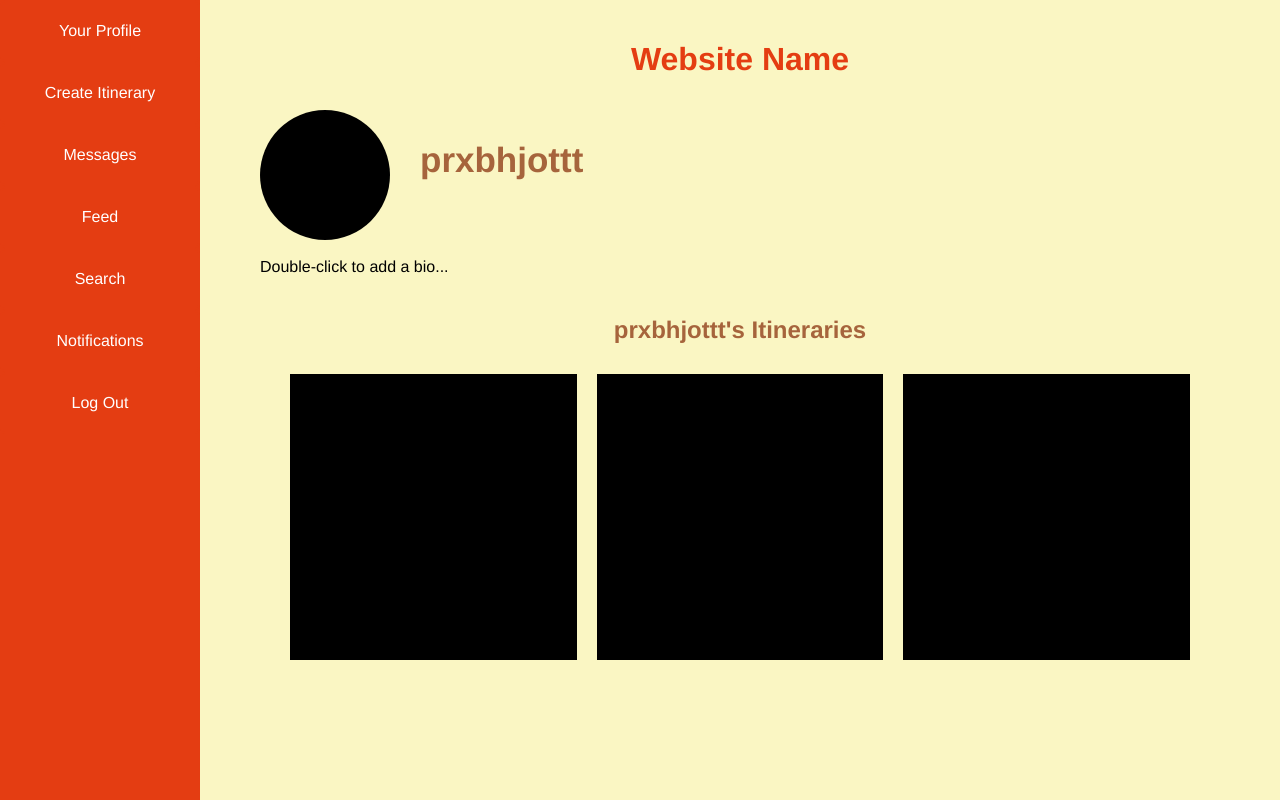
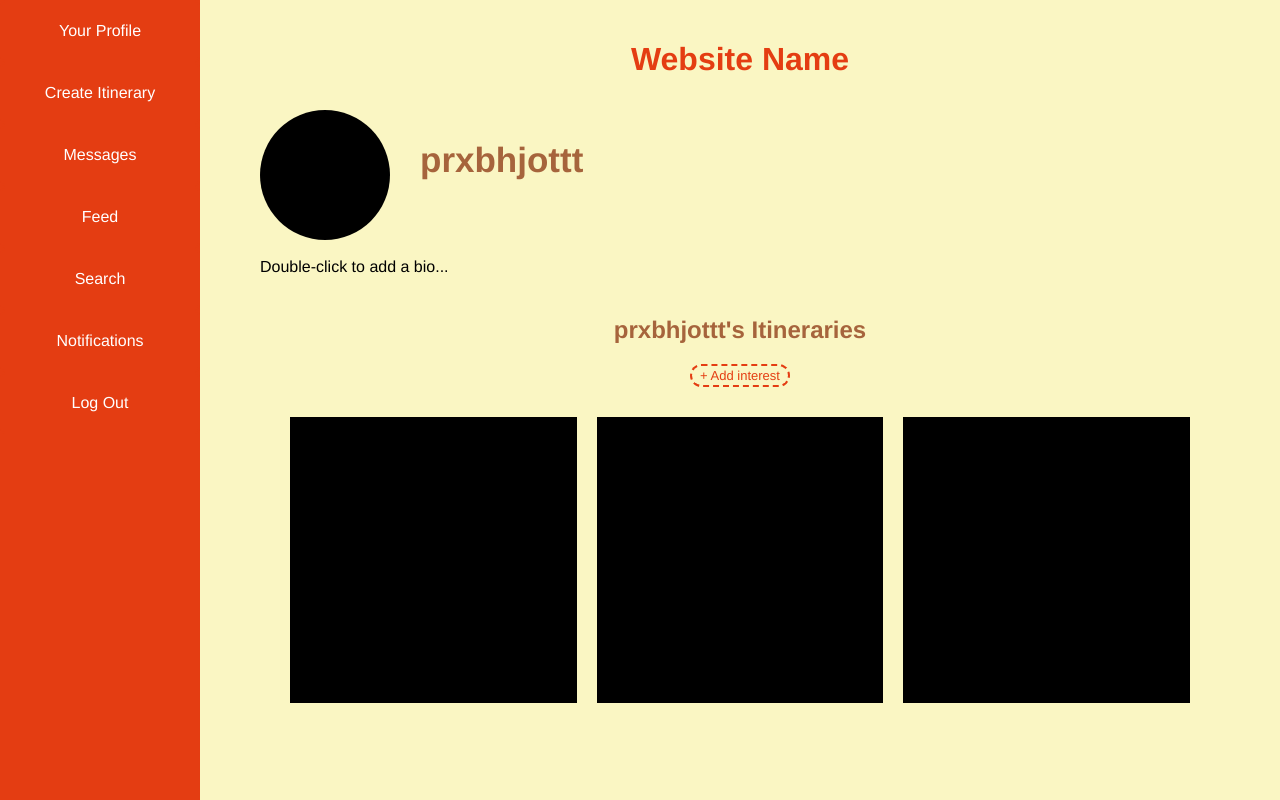
Before and after one commit to laura-camila-av/travel-social-media, a Flask app: page /profile in a window 1280 px wide. Run offline with Flask 3, Linux system fonts and the light colour scheme; a user stored in the database is signed in.

Commit message:
Added interest pills and they save to user db

```diff
--- a/app.py
+++ b/app.py
@@ -23,6 +23,12 @@ class User(db.Model):
     username = db.Column(db.String(50), unique=True, nullable=True)
     bio = db.Column(db.Text, nullable=True)
     avatar_url = db.Column(db.String(255), nullable=True)
+    interest_1 = db.Column(db.String(25), nullable=True)
+    interest_2 = db.Column(db.String(25), nullable=True)
+    interest_3 = db.Column(db.String(25), nullable=True)
+    interest_4 = db.Column(db.String(25), nullable=True)
+    interest_5 = db.Column(db.String(25), nullable=True)
+
 
     def set_password(self, password):
         self.password_hash = generate_password_hash(password)
@@ -51,6 +57,25 @@ def save_bio():
     db.session.commit()
 
     return jsonify({"success": True})
+@app.route('/save-interests', methods=['POST'])
+def save_interests():
+    user_id = session.get("user_id")
+    if not user_id:
+        return jsonify({"error": "Not logged in"}), 401
+
+    data = request.get_json()
+    interests = data.get("interests", [])
+
+    user = User.query.get(user_id)
+    user.interest_1 = interests[0] if len(interests) > 0 else None
+    user.interest_2 = interests[1] if len(interests) > 1 else None
+    user.interest_3 = interests[2] if len(interests) > 2 else None
+    user.interest_4 = interests[3] if len(interests) > 3 else None
+    user.interest_5 = interests[4] if len(interests) > 4 else None
+
+    db.session.commit()
+
+    return jsonify({"success": True})
 
 @app.before_request
 def create_tables():
@@ -68,7 +93,8 @@ def user_profile():
     if not user_id:
         return redirect(url_for('login_page'))
     user = User.query.get(user_id)
-    return render_template('user-profile.html', user=user)
+    interests = [i for i in [user.interest_1, user.interest_2, user.interest_3, user.interest_4, user.interest_5] if i]
+    return render_template('user-profile.html', user=user, interests=interests)
 
 def allowed_file(filename):
     return '.' in filename and filename.rsplit('.', 1)[1].lower() in app.config['ALLOWED_EXTENSIONS']
--- a/static/styles.css
+++ b/static/styles.css
@@ -338,6 +338,63 @@ a:hover, a:active {
     outline: 2px solid #e43d12;
     border-radius: 5px;
     padding: 8px;
+}
+
+.tag {
+    background-color: #e43d12;
+    color: white;
+    font-size: 13px;
+    padding: 2px 8px;
+    border-radius: 20px;
+    height: 20px;
+    display: inline-flex;
+    align-items: center;
+    gap: 6px;
+}
+
+.tag-remove {
+    cursor: pointer;
+    font-size: 11px;
+    opacity: 0.8;
+}
+
+.tag-remove:hover {
+    opacity: 1;
+}
+
+.tag-add {
+    background-color: transparent;
+    color: #e43d12;
+    border: 2px dashed #e43d12;
+    font-size: 13px;
+    padding: 2px 8px;
+    border-radius: 20px;
+    cursor: pointer;
+    display: inline-flex;
+    align-items: center;
+}
+
+.tag-add:hover {
+    background-color: #e43d12;
+    color: white;
+}
+
+.tag-input {
+    border: none;
+    outline: none;
+    background: transparent;
+    color: white;
+    font-size: 13px;
+    width: 80px;
+    max-width: 150px;
+}
+
+.tag-container {
+    display: flex;
+    gap: 10px;
+    flex-wrap: wrap;
+    margin-bottom: 12px;
+    justify-content: center;
 }
 
 /*User Profile Styling END*/
--- a/static/user-profile.js
+++ b/static/user-profile.js
@@ -24,3 +24,101 @@ $('#bio-text').dblclick(function() {
             }
         });
     });
+
+$('#avatar-upload').change(function() {
+    const file = this.files[0];
+    if (!file) return;
+
+    const formData = new FormData();
+    formData.append('avatar', file);
+
+    $.ajax({
+        url: '/upload-avatar',
+        method: 'POST',
+        data: formData,
+        processData: false,
+        contentType: false,
+        success: function(response) {
+            const newSrc = '/static/uploads/' + response.filename + '?t=' + Date.now();
+            if ($('#profile-img').length) {
+                $('#profile-img').attr('src', newSrc);
+            } else {
+                $('.profile-pic-placeholder').replaceWith('<img src="' + newSrc + '" id="profile-img">');
+            }
+        },
+        error: function() {
+            alert('Failed to upload photo, please try again.');
+        }
+    });
+});
+
+function collectAndSaveInterests() {
+    const interests = [];
+    $('#tag-container .tag').each(function() {
+        const text = $(this).clone().children().remove().end().text().trim();
+        if (text) interests.push(text);
+    });
+
+    $.ajax({
+        url: '/save-interests',
+        method: 'POST',
+        contentType: 'application/json',
+        data: JSON.stringify({ interests: interests }),
+        success: function() {
+            console.log('Interests saved');
+        },
+        error: function() {
+            alert('Failed to save interests, please try again.');
+        }
+    });
+}
+
+$('#tag-container').on('click', '.tag-remove', function() {
+    $(this).parent().remove();
+    if ($('#tag-container .tag').length < 5 && $('#tag-add').length === 0) {
+        $('#tag-container').append('<span class="tag-add" id="tag-add">+ Add interest</span>');
+    }
+    collectAndSaveInterests();
+});
+
+$('#tag-container').on('click', '#tag-add', function() {
+    const input = $('<input class="tag-input" maxlength="25" placeholder="interest...">');
+    const newTag = $('<span class="tag"></span>').append(input);
+    $(this).before(newTag);
+    input.focus();
+
+    input.on('keydown', function(e) {
+        if (e.key === 'Enter') {
+            const val = $(this).val().trim();
+            if (val) {
+                const removeBtn = $('<span class="tag-remove">✕</span>');
+                $(this).replaceWith(val);
+                newTag.append(removeBtn);
+                if ($('#tag-container .tag').length >= 5) {
+                    $('#tag-add').remove();
+                }
+                collectAndSaveInterests();
+            } else {
+                newTag.remove();
+            }
+        }
+        if (e.key === 'Escape') {
+            newTag.remove();
+        }
+    });
+
+    input.on('blur', function() {
+        const val = $(this).val().trim();
+        if (val) {
+            const removeBtn = $('<span class="tag-remove">✕</span>');
+            $(this).replaceWith(val);
+            newTag.append(removeBtn);
+            if ($('#tag-container .tag').length >= 5) {
+                $('#tag-add').remove();
+            }
+            collectAndSaveInterests();
+        } else {
+            newTag.remove();
+        }
+    });
+});
--- a/templates/user-profile.html
+++ b/templates/user-profile.html
@@ -56,6 +56,15 @@
     <!-- Itineraries -->
         <h2>{{ user.username }}'s Itineraries</h2>
 
+        <div class="tag-container" id="tag-container">
+    {% for interest in interests %}
+        <span class="tag">{{ interest }} <span class="tag-remove">✕</span></span>
+    {% endfor %}
+    {% if interests|length < 5 %}
+        <span class="tag-add" id="tag-add">+ Add interest</span>
+    {% endif %}
+</div>
+
 <div class="itinerary-container">
     <a class="card-link" href="{{ url_for('itinerary_display', itinerary_id=1) }}">
         <div class="itinerary-card">
```
